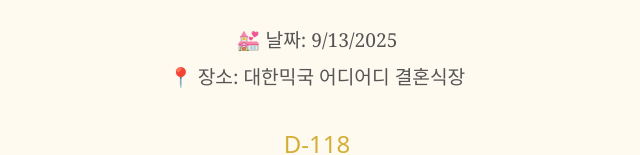
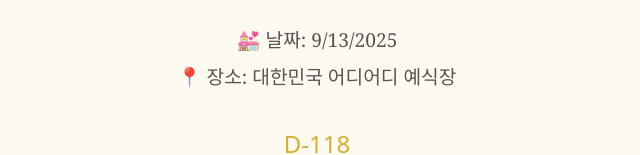
Before and after one commit to skojphy/wedding-es, a SvelteKit app: page / in a window 1280 px wide. Shown: the part 134-289 px from the top of the page, without its empty margins (323-963 px from the left). Built offline with nearby package versions, Linux system fonts and the light colour scheme.

Commit message:
오타 수정

```diff
--- a/src/routes/+page.svelte
+++ b/src/routes/+page.svelte
@@ -2,7 +2,7 @@
 	import { onMount } from 'svelte';
 
 	let weddingDate = new Date('2025-09-13T00:00:00');
-	let weddingPlace = '대한믹국 어디어디 결혼식장';
+	let weddingPlace = '대한민국 어디어디 예식장';
 
 	let daysLeft = 0;
 	onMount(() => {
```
